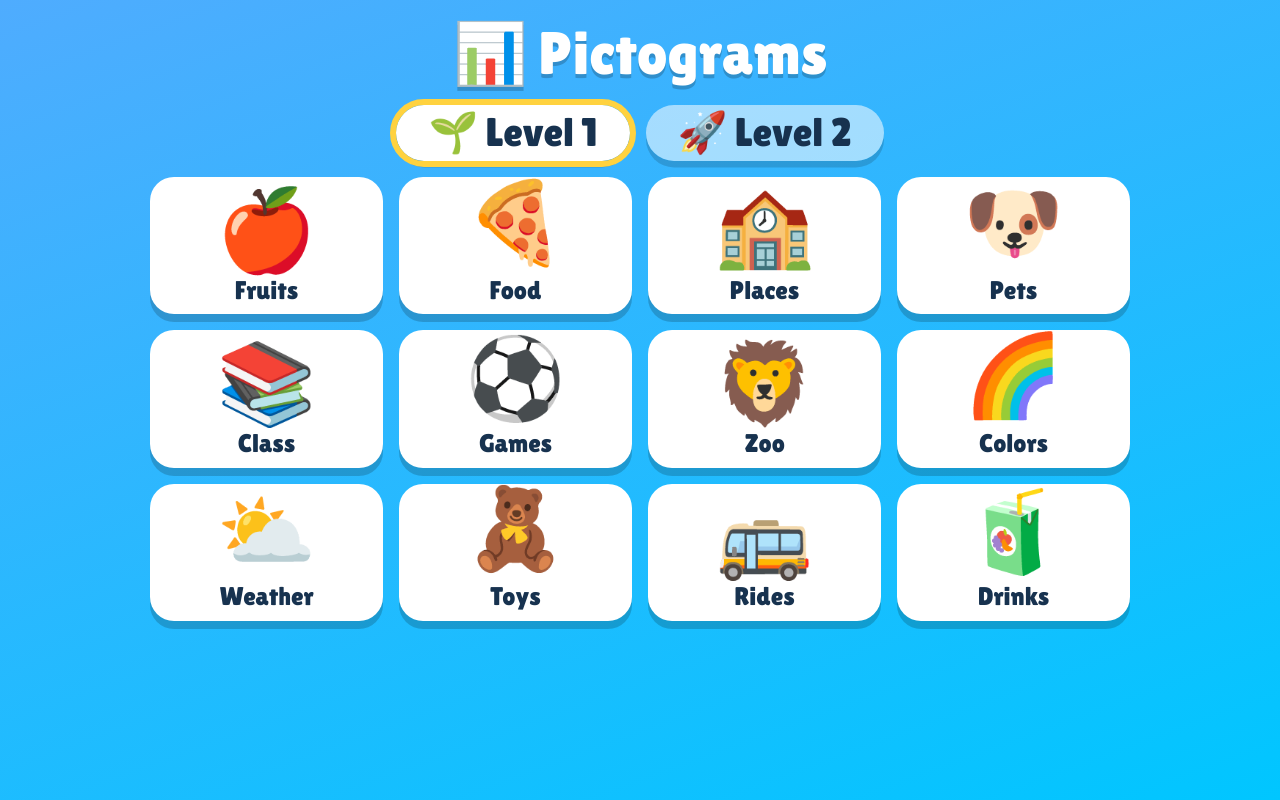
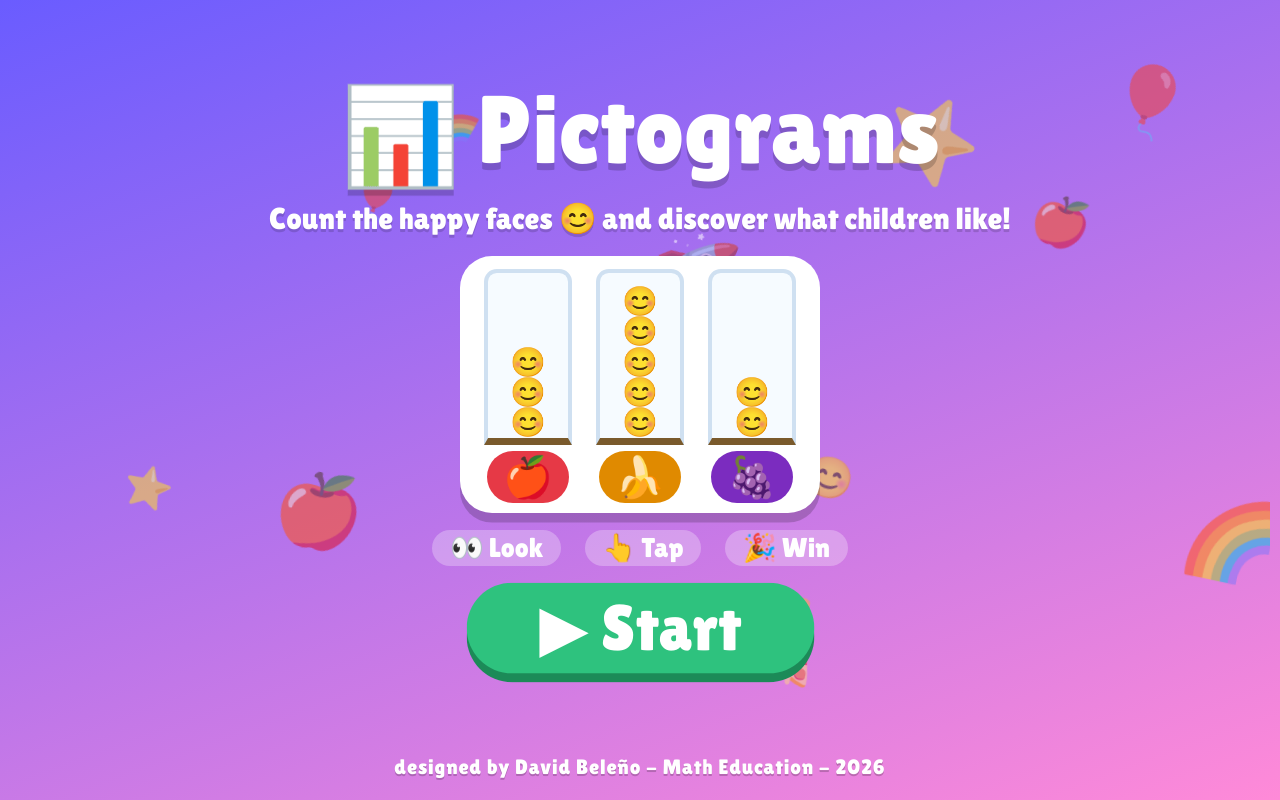
Before and after one commit to genesys92G/Pictogramas, a plain HTML site: page index.html in a window 1280 px wide. Drawn offline with Linux system fonts and the light colour scheme.

Commit message:
Update index.html

```diff
--- a/index.html
+++ b/index.html
@@ -16,6 +16,35 @@ button{font-family:inherit;cursor:pointer;border:0}
 .screen{display:none;flex:1;min-height:0;flex-direction:column;gap:1.2vmin}
 .screen.on{display:flex}
 
+/* ---------- splash / levels ---------- */
+#splash{align-items:center;justify-content:center;text-align:center;gap:2.2vmin;padding-bottom:5vmin;position:relative;overflow:hidden}
+#splash>*:not(.drift){position:relative;z-index:2}
+.drift{position:absolute;bottom:-12vmin;z-index:1;opacity:.55;pointer-events:none;animation:drift linear infinite}
+@keyframes drift{0%{transform:translateY(0) rotate(0)}100%{transform:translateY(-125vh) rotate(40deg)}}
+.sp-title{font-size:clamp(2.6rem,12vmin,6.4rem);color:#fff;line-height:1;text-shadow:0 .8vmin 0 rgba(0,0,0,.18)}
+.sp-title span{display:inline-block;animation:bob 2.2s ease-in-out infinite}
+.sp-sub{font-size:clamp(1.1rem,3.8vmin,2.1rem);color:#fff;max-width:30em;line-height:1.25;text-wrap:balance;text-shadow:0 .4vmin 0 rgba(0,0,0,.15)}
+.sp-card{background:#fff;border-radius:4vmin;padding:1.6vmin 3vmin 1.2vmin;box-shadow:0 1.2vmin 0 rgba(0,0,0,.18);display:flex;gap:3vmin;align-items:flex-end}
+.spc{display:flex;flex-direction:column;align-items:center;gap:.8vmin}
+.spb{display:flex;flex-direction:column-reverse;justify-content:flex-start;height:22vmin;width:11vmin;background:#f6fbff;border:.5vmin solid #cfe0f1;border-bottom:.9vmin solid #7a5a2c;border-radius:1.6vmin 1.6vmin 0 0;align-items:center;overflow:hidden}
+.spb span{font-size:3.6vmin;line-height:3.8vmin;animation:pop .35s cubic-bezier(.3,1.6,.5,1) both}
+.spt{font-size:5vmin;border-radius:99px;padding:0 2vmin;line-height:1.3}
+.sp-steps{display:flex;gap:3vmin;color:#fff;font-size:clamp(1rem,3.4vmin,1.9rem)}
+.sp-steps b{font-weight:400;background:rgba(255,255,255,.28);border-radius:99px;padding:.2vmin 2.2vmin}
+.go-btn{background:#2ec27e;color:#fff;border-radius:99px;padding:1vmin 9vmin;font-size:clamp(1.9rem,8vmin,4rem);box-shadow:0 1.1vmin 0 #1c8a58;animation:pulseBtn 1.6s ease-in-out infinite}
+.go-btn:active{transform:translateY(1vmin);box-shadow:0 .1vmin 0 #1c8a58;animation:none}
+@keyframes pulseBtn{50%{transform:scale(1.06)}}
+.credit{position:absolute!important;left:0;right:0;bottom:1.4vmin;z-index:3;font-size:clamp(.8rem,2.6vmin,1.4rem);color:#fff;letter-spacing:.04em;text-shadow:0 .3vmin 0 rgba(0,0,0,.2)}
+#levels{align-items:center;justify-content:center;text-align:center;gap:3vmin;position:relative}
+.lvcards{display:flex;gap:3.5vmin;width:min(94vw,860px)}
+.lvcard{flex:1;background:#fff;border-radius:4vmin;padding:2.4vmin 1.4vmin;box-shadow:0 1.1vmin 0 rgba(0,0,0,.18);color:var(--ink);font-size:clamp(1.3rem,5.2vmin,2.8rem);transition:transform .12s}
+.lvcard:active{transform:translateY(.9vmin);box-shadow:0 .2vmin 0 rgba(0,0,0,.18)}
+.lvcard .em{display:block;font-size:clamp(3rem,18vmin,8rem);line-height:1.1;animation:bob 2.4s ease-in-out infinite}
+.lvcard small{display:block;font-size:.55em;color:#5b7088;margin-top:.5vmin}
+.lvcard:nth-child(1){background:#d9fbe6}.lvcard:nth-child(2){background:#e4e0ff}
+.hdr{display:flex;align-items:center;justify-content:center;position:relative;width:min(94vw,980px)}
+.hdr .back{position:absolute;left:0;background:#fff}
+.hdr .lvb{position:absolute;right:0;margin:0;background:#fff}
 /* ---------- menu ---------- */
 #menu,#end{align-items:center;justify-content:center;text-align:center;gap:3vmin}
 #menu{justify-content:flex-start;overflow-y:auto;gap:2vmin;padding:1vmin 0 3vmin}
@@ -25,9 +54,9 @@ button{font-family:inherit;cursor:pointer;border:0}
 .title{font-size:clamp(1.8rem,7.5vmin,4rem);color:#fff;text-shadow:0 .5vmin 0 rgba(0,0,0,.2)}
 .themes{display:grid;grid-template-columns:repeat(4,1fr);gap:2vmin;width:min(94vw,980px)}
 @media (max-width:700px){.themes{grid-template-columns:repeat(3,1fr)}}
-.theme{background:#fff;border-radius:3vmin;padding:1.2vmin .6vmin;font-size:clamp(.9rem,3.2vmin,1.6rem);box-shadow:0 1vmin 0 rgba(0,0,0,.18);color:var(--ink);transition:transform .12s}
+.theme{background:#fff;border-radius:3vmin;padding:2vmin .6vmin;font-size:clamp(1rem,3.8vmin,1.9rem);box-shadow:0 1vmin 0 rgba(0,0,0,.18);color:var(--ink);transition:transform .12s}
 .theme:active{transform:translateY(.8vmin);box-shadow:0 .2vmin 0 rgba(0,0,0,.18)}
-.theme .em{display:block;font-size:clamp(2rem,10vmin,5rem);line-height:1.1;animation:bob 2.4s ease-in-out infinite}
+.theme .em{display:block;font-size:clamp(2.2rem,12vmin,6rem);line-height:1.1;animation:bob 2.4s ease-in-out infinite}
 .theme:nth-child(2n) .em{animation-delay:-.8s}.theme:nth-child(3n) .em{animation-delay:-1.5s}
 
 /* ---------- top panel ---------- */
@@ -114,9 +143,25 @@ background-image:repeating-linear-gradient(to top,transparent 0,transparent calc
 <body>
 <div id="app">
 
-  <section id="menu" class="screen on">
-    <div class="title">📊 Pictograms</div>
-    <div class="levels"><button class="lv on" data-l="1">🌱 Level 1</button><button class="lv" data-l="2">🚀 Level 2</button></div>
+  <section id="splash" class="screen on">
+    <div class="sp-title">📊 <span>Pictograms</span></div>
+    <div class="sp-sub">Count the happy faces 😊 and discover what children like!</div>
+    <div class="sp-card" id="sp"></div>
+    <div class="sp-steps"><b>👀 Look</b><b>👆 Tap</b><b>🎉 Win</b></div>
+    <button class="go-btn" id="startBtn">▶ Start</button>
+    <div class="credit">designed by David Beleño - Math Education - 2026</div>
+  </section>
+
+  <section id="levels" class="screen">
+    <div class="hdr"><button class="mini back" data-to="splash" aria-label="back">⬅️</button><div class="title">Choose your level</div></div>
+    <div class="lvcards">
+      <button class="lvcard" data-l="1"><span class="em">🌱</span>Level 1<small>Count and compare</small></button>
+      <button class="lvcard" data-l="2"><span class="em">🚀</span>Level 2<small>Think and solve</small></button>
+    </div>
+  </section>
+
+  <section id="menu" class="screen">
+    <div class="hdr"><button class="mini back" data-to="levels" aria-label="back">⬅️</button><div class="title">Pick a topic</div><div class="lvb" id="menuLv"></div></div>
     <div class="themes" id="themes"></div>
   </section>
 
@@ -265,7 +310,20 @@ function start(t){
   PLAN=PLANS[level];rounds=[];for(let k=0;k<N;k++){i=k;rounds.push(make(PLAN[k][0],PLAN[k][1]))}
   i=0;render();
 }
-function show(id){document.querySelectorAll('.screen').forEach(s=>s.classList.toggle('on',s.id===id));window.speechSynthesis&&speechSynthesis.cancel()}
+function show(id){
+  document.querySelectorAll('.screen').forEach(s=>s.classList.toggle('on',s.id===id));window.speechSynthesis&&speechSynthesis.cancel();
+  if(id!=='game'&&id!=='end'){const c=id==='splash'?['#6a5cff','#ff8ad8']:['#4facfe','#00c6ff'];
+    document.documentElement.style.setProperty('--bg1',c[0]);document.documentElement.style.setProperty('--bg2',c[1])}
+  if(id==='splash')splashPicto();
+}
+function splashPicto(){
+  const data=[['🍎',3,'#e63946'],['🍌',5,'#e08a00'],['🍇',2,'#7b2cbf']];
+  $('#sp').innerHTML=data.map(([e,n,c],k)=>`<div class="spc"><div class="spb">${Array.from({length:n},(_,j)=>`<span style="animation-delay:${(k*.45+j*.3).toFixed(2)}s">😊</span>`).join('')}</div><div class="spt" style="background:${c}">${e}</div></div>`).join('');
+}
+setInterval(()=>{if($('#splash').classList.contains('on'))splashPicto()},5200);
+(function(){const set=['😊','⭐','❤️','🍎','🎈','🌈','📊','🐶','🚀','🍕'];const sp=$('#splash');
+  for(let k=0;k<16;k++){const d=document.createElement('div');d.className='drift';d.textContent=set[k%set.length];
+    d.style.left=(3+k*6)%96+'%';d.style.fontSize=(5+rnd(6))+'vmin';d.style.animationDuration=(9+rnd(9))+'s';d.style.animationDelay=(-rnd(14))+'s';sp.appendChild(d)}})();
 function drawDots(){
   $('#dots').innerHTML=`<div class="lvb">${level===1?'🌱':'🚀'} ${level}</div>`+range(0,N-1).map(k=>`<div class="dot ${k<results.length?(results[k]?'ok':'retry'):(k===i?'now':'')}"></div>`).join('');
   hud($('#hud'));
@@ -370,11 +428,14 @@ function finish(){
 /* ---------- wiring ---------- */
 $('#themes').innerHTML=THEMES.map((t,k)=>`<button class="theme" data-k="${k}"><span class="em">${t.em}</span>${t.name}</button>`).join('');
 $('#themes').addEventListener('click',e=>{const b=e.target.closest('.theme');if(b){tone(600,.1);start(THEMES[+b.dataset.k])}});
-$('#home').onclick=()=>{show('menu');document.documentElement.style.setProperty('--bg1','#4facfe');document.documentElement.style.setProperty('--bg2','#00c6ff')};
+$('#home').onclick=()=>show('levels');
 $('#toMenu').onclick=()=>$('#home').onclick();
 $('#again').onclick=()=>start(theme);
 $('#next').onclick=()=>{level=2;start(theme)};
-document.querySelectorAll('.lv').forEach(b=>b.onclick=()=>{level=+b.dataset.l;document.querySelectorAll('.lv').forEach(x=>x.classList.toggle('on',x===b));tone(500,.08)});
+$('#startBtn').onclick=()=>{tone(600,.1);tone(800,.12,'sine',.14,.1);show('levels')};
+document.querySelectorAll('.lvcard').forEach(b=>b.onclick=()=>{level=+b.dataset.l;tone(600,.1);$('#menuLv').textContent=(level===1?'🌱':'🚀')+' '+level;show('menu')});
+document.querySelectorAll('.back').forEach(b=>b.onclick=()=>show(b.dataset.to));
+show('splash');
 $('#say').onclick=()=>speak(rounds[i].say);
 </script>
 </body>
```
